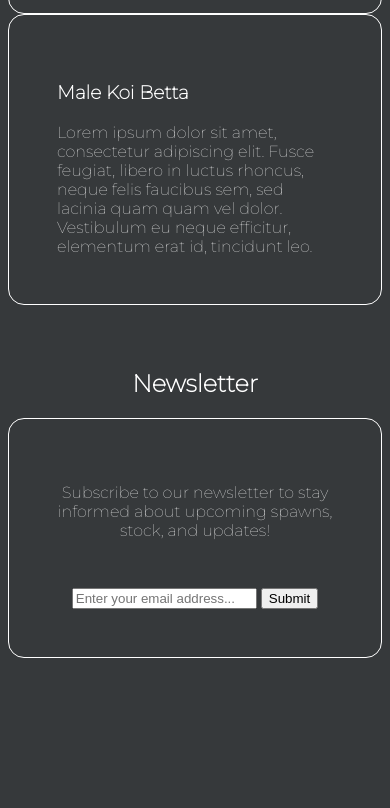
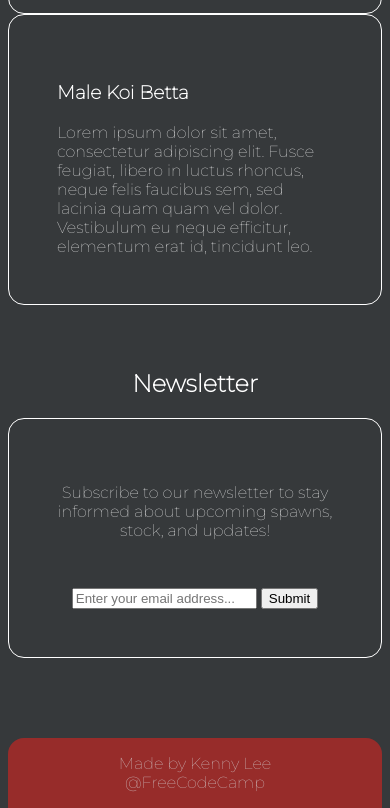
Before and after one commit to kenkneelee/fcc-product-landing-page, a plain HTML site: page index.html in a window 390 px wide. Shown: the part 2388-3196 px from the top of the page. Before the commit the page ends 3046 px from the top, so only its background shows below. Drawn offline with Linux system fonts and the light colour scheme.

Commit message:
added responsive footer

```diff
--- a/index.html
+++ b/index.html
@@ -104,7 +104,14 @@
                 <input type="submit" id="submit">
             </form>
         </div>
+
+        <div id="footer">Made by Kenny Lee <br> @FreeCodeCamp</div>
+
     </main>
+
+
+
+
 </body>
 
 </html>
--- a/styles/style.css
+++ b/styles/style.css
@@ -142,6 +142,19 @@ h2 {
     text-align: center;
 }
 
+#footer {
+    display:flex;
+    justify-content: center;
+    background-color:#b02927;
+    color:white;
+    margin-top:5rem;
+    text-align: center;
+    padding:1rem;
+    border-top-left-radius:1rem;
+    border-top-right-radius:1rem;
+    opacity:0.8;
+}
+
 
 
 
```
